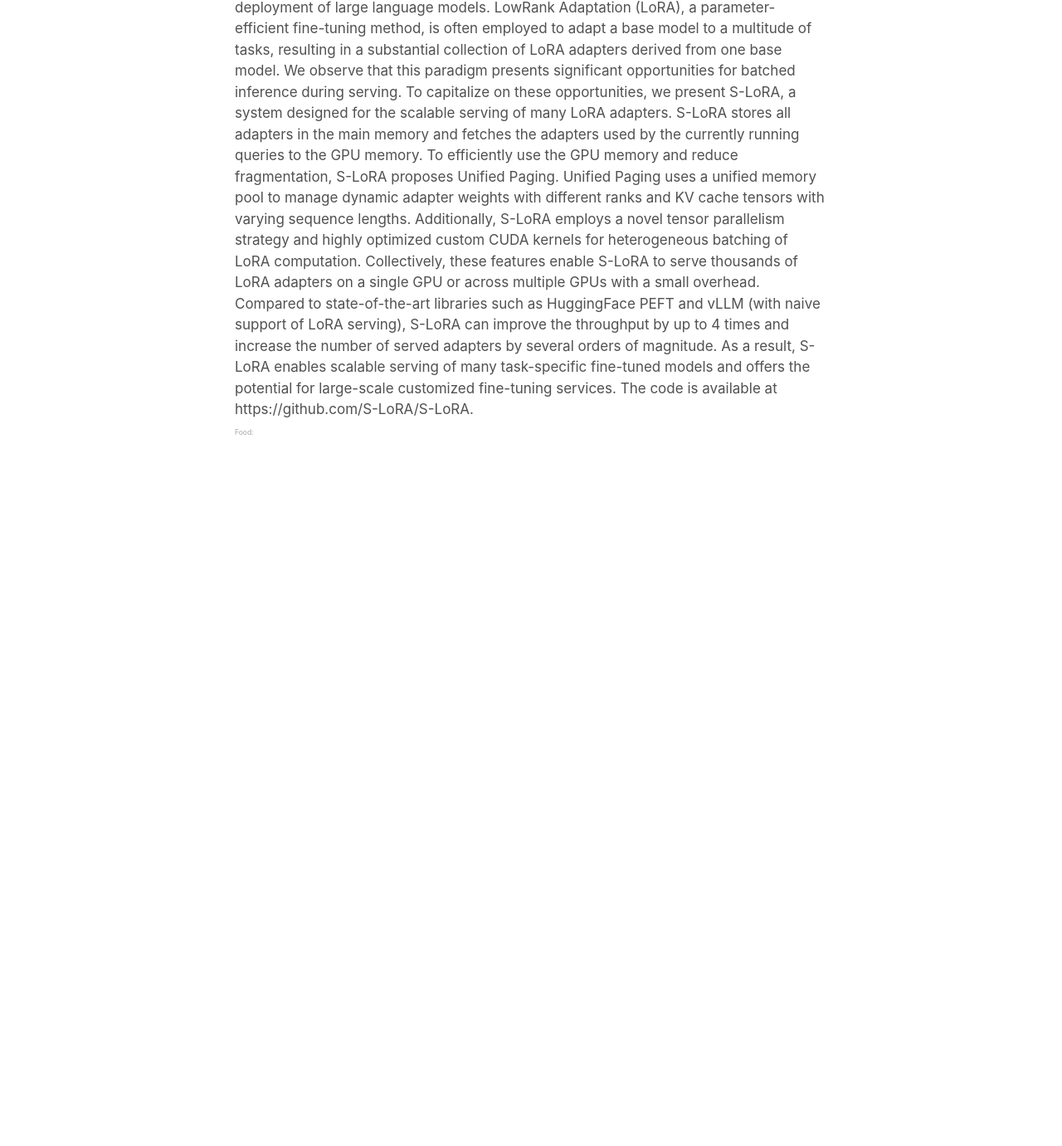
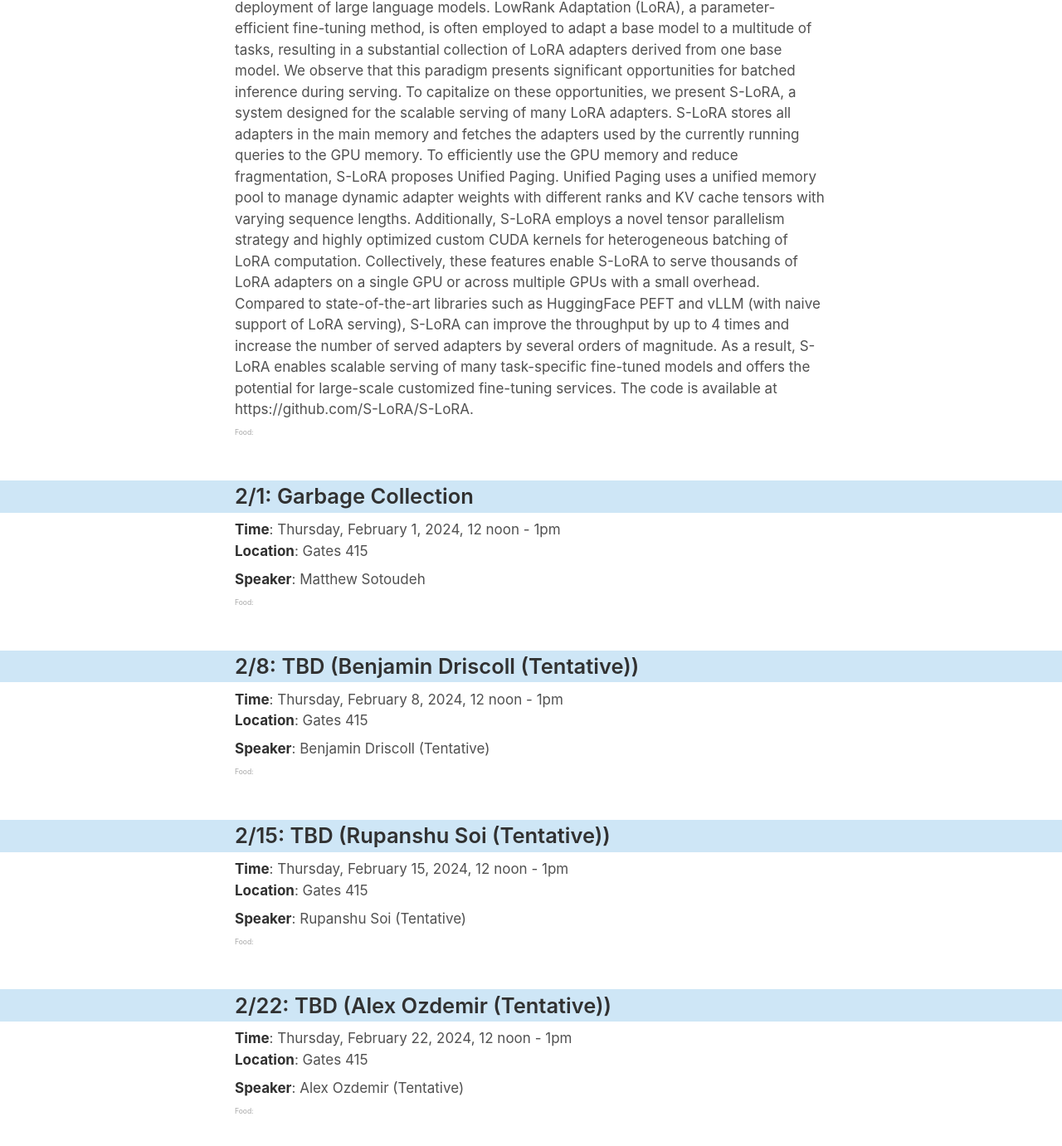
Before and after one commit to software-research-lunch/software-research-lunch.github.io, a Jekyll site: the page built from index.html, in a window 1280 px wide and 1400 px high, scrolled down 1159 px. Shown: the top 1381 px of the window at 83% size. Built offline with Jekyll 4.4.1, drawn with Linux system fonts in a browser that asks for light colours; before the commit the page ends 1789 px from its top, so only the background shows below that; some of the changed text lies outside the part shown.

Commit message:
some tentative slot filling for winter

```diff
--- a/_data/schedule.yml
+++ b/_data/schedule.yml
@@ -41,7 +41,7 @@ y24_winter:
   - date: "2024-01-18"
     abstract: ""
     title: ""
-    speaker: ""
+    speaker: "David K. Zhang"
     bio: ""
   - date: "2024-01-25"
     abstract: "The “pretrain-then-finetune” paradigm is commonly adopted in the deployment of large language models. LowRank Adaptation (LoRA), a parameter-efficient fine-tuning method, is often employed to adapt a base model to a
@@ -61,6 +61,31 @@ fine-tuned models and offers the potential for large-scale customized fine-tunin
 https://github.com/S-LoRA/S-LoRA."
     title: "S-LoRA: Serving Thousands of Concurrent LoRA Adapters"
     speaker: "Ying Sheng"
+  - date: "2024-02-01"
+    abstract: ""
+    title: "Garbage Collection"
+    speaker: "Matthew Sotoudeh"
+    bio: ""
+  - date: "2024-02-08"
+    abstract: ""
+    title: ""
+    speaker: "Benjamin Driscoll (Tentative)"
+    bio: ""
+  - date: "2024-02-15"
+    abstract: ""
+    title: ""
+    speaker: "Rupanshu Soi (Tentative)"
+    bio: ""
+  - date: "2024-02-22"
+    abstract: ""
+    title: ""
+    speaker: "Alex Ozdemir (Tentative)"
+    bio: ""
+      # - date: "2024-02-21"
+      #   abstract: ""
+      #   title: ""
+      #   speaker: "Haoran Xu (Tentative)"
+      #   bio: ""
 
 y23_fall:
   location: "Gates 415"
```
Also changed, not shown: 1 other file.
